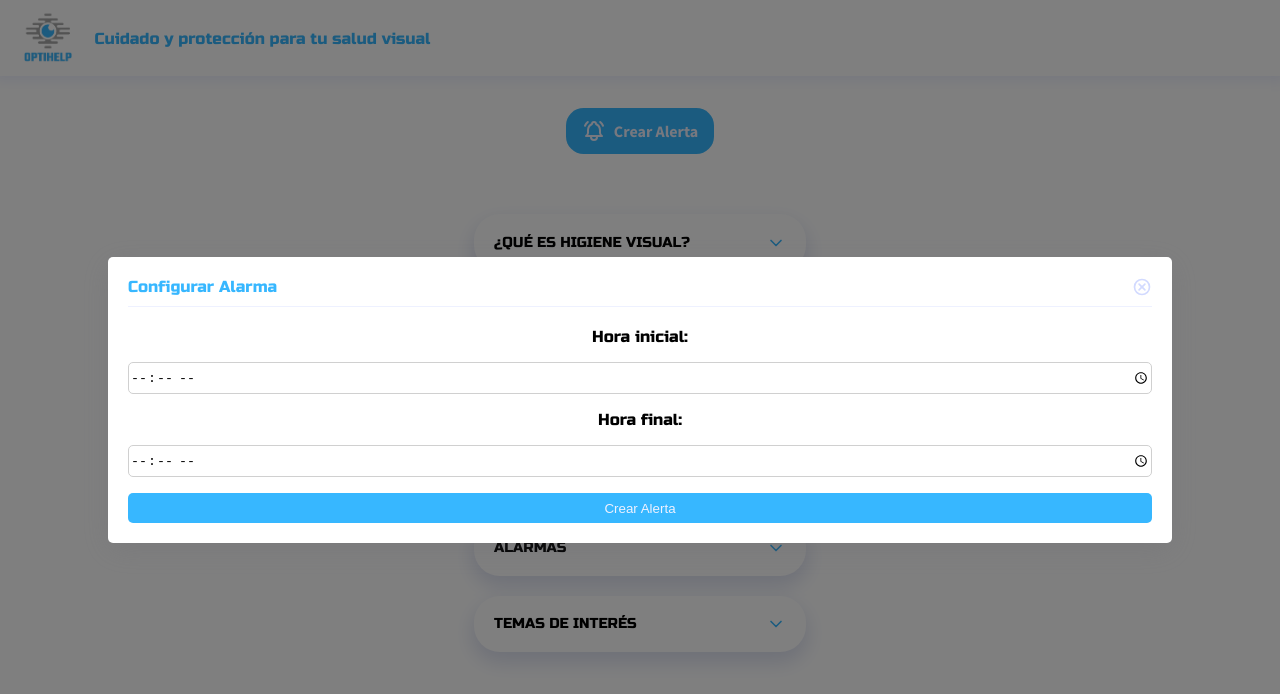
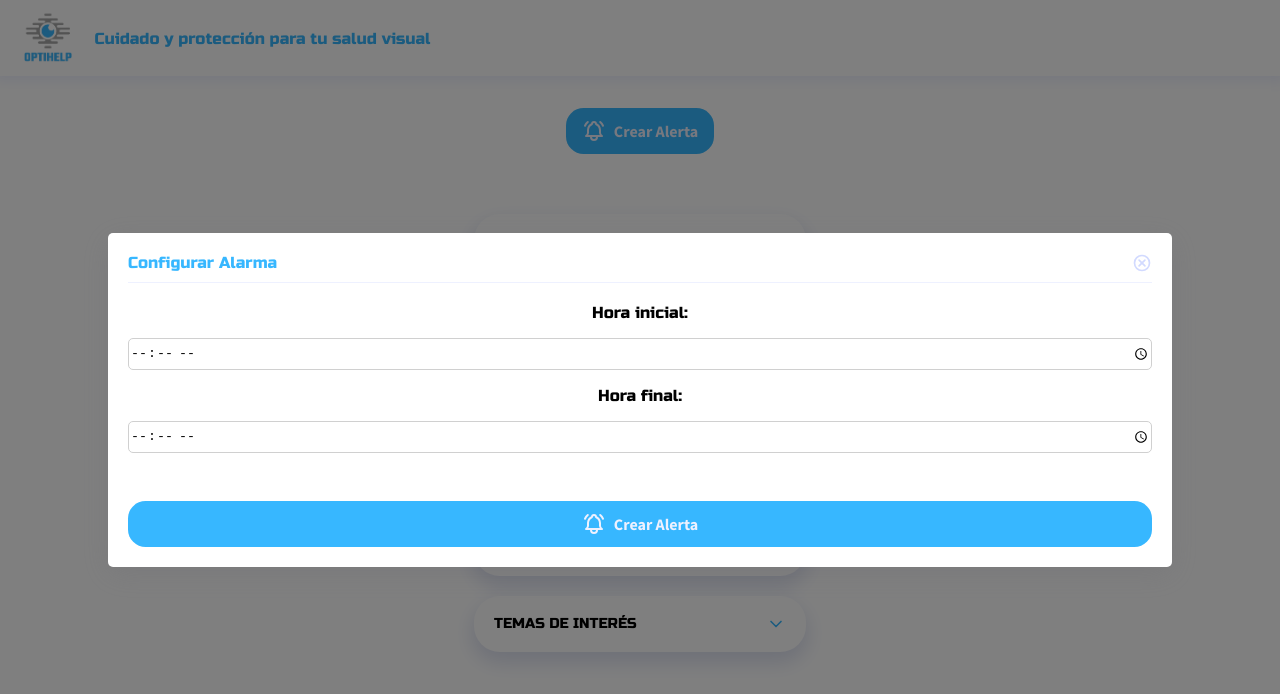
Before and after one commit to jorgeemherrera/OptiHelp, a React (Create React App) app: page / in a window 1280 px wide. Both pictures are taken after a click on the button "Crear Alerta". Shown: the top 694 px of the page. Built offline with nearby package versions, Linux system fonts and the light colour scheme.

Commit message:
create button to alert to close the modal

```diff
--- a/src/App.scss
+++ b/src/App.scss
@@ -87,9 +87,8 @@ a {
 }
 
 button {
-  &.create-alert {
-    align-content: space-around;
-    align-items: center;
+  &.create-alert,
+  &.button-alert {
     background-color: $blue;
     border-radius: 1.1rem;
     border: none;
@@ -98,7 +97,6 @@ button {
     font-family: "Source Sans Pro", sans-serif;
     font-size: 1rem;
     font-weight: 700;
-    justify-content: space-between;
     margin-top: 2rem;
     padding: 0.7rem 1rem;
     svg {
@@ -106,4 +104,13 @@ button {
       padding-right: 0.5rem;
     }
   }
+  &.button-alert {
+    align-items: center;
+    justify-content: center;
+  }
+  &.create-alert {
+    align-content: space-around;
+    align-items: center;
+    justify-content: space-between;
+  }
 }
--- a/src/components/Alert/alert.scss
+++ b/src/components/Alert/alert.scss
@@ -1,4 +1,4 @@
-@import '../../assets/scss//variables';
+@import "../../assets/scss//variables";
 
 .form-container {
   align-items: stretch;
@@ -9,15 +9,6 @@
     border: 1px solid #d0d0d0;
     height: 30px;
     margin: 1rem 0;
-    }
-
-    .buttonAlert {
-        background-color: $blue;
-        border-radius: 5px;
-        border: none;
-        color: $purple-light;
-        height: 30px;
-        width: 80vw;
   }
 }
 
--- a/src/components/Alert/index.js
+++ b/src/components/Alert/index.js
@@ -1,9 +1,10 @@
 import React, { useEffect, useState } from 'react';
 import PropTypes from 'prop-types';
+import { IconBellRinging } from '@tabler/icons';
 
 import './alert.scss';
 
-const Alert = ({ inputValues }) => {
+const Alert = ({ inputValues, closeModal }) => {
     const [startTime, setStartTime] = useState();
     const [endTime, setEndTime] = useState();
     const [formTimeValues, setFormTimeValues] = useState({});
@@ -35,7 +36,7 @@ const Alert = ({ inputValues }) => {
                 <input type="time" name="startTime" id="startTime" value={startValue} onChange={e => onChangeInputTime(e.target.value, 'startTime')} />
                 <label for="endTime">Hora final:</label>
                 <input type="time" name="endTime" id="endTime" value={endValue} onChange={e => onChangeInputTime(e.target.value, 'endTime')} />
-                <button className='buttonAlert' >Crear Alerta</button>
+                <button className='button-alert' onClick={closeModal}><IconBellRinging /> Crear Alerta</button>
             </div>
         </>
     )
@@ -44,5 +45,6 @@ const Alert = ({ inputValues }) => {
 export default Alert;
 
 Alert.propTypes = {
-    inputValues: PropTypes.object.isRequired
+    inputValues: PropTypes.object.isRequired,
+    closeModal: PropTypes.func.isRequired
 }
```
Lines whose indentation alone changed are shown as unchanged.
